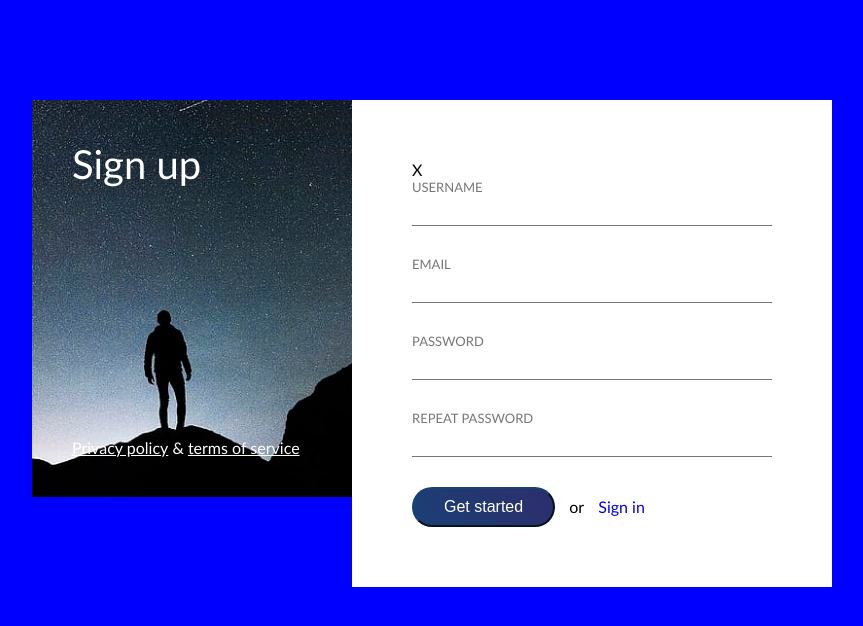
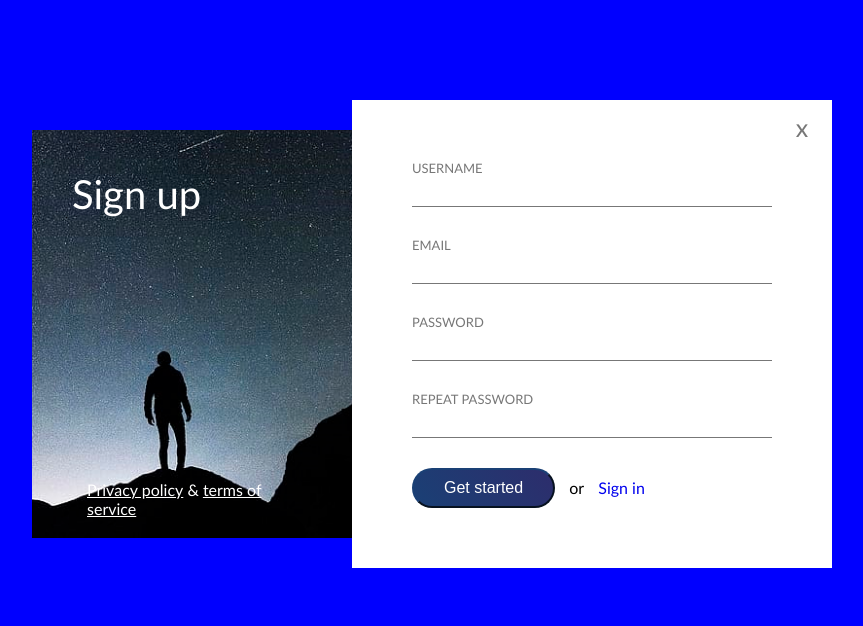
Before and after one commit to melanijaa/10-sign-up-page, a website: page index.html in a window 1280 px wide. Shown: the whole page, without its empty margins (208-1071 px from the left). Drawn offline with Linux system fonts and the light colour scheme.

Commit message:
position

```diff
--- a/css/main.css
+++ b/css/main.css
@@ -1,19 +1,24 @@
 
 .container {
+    display: inline-block;
     width: 800px;
     margin-top: 100px;
     margin-left: calc(50% - 400px);
+    position: relative;
 }
 
 .left-column {
     width: 40%;
-    float: left;
     padding: 40px;
     background-color: #008fae;
     background-image: url(../img/star-night-person-man.png);
     color: #fff;
     background-position: bottom;
     background-size: cover;
+    position: absolute;
+    bottom: 30px;
+    top: 30px;
+    left: 0px;
 }
 
 .main-title {
@@ -24,6 +29,10 @@
 }
 
 .bottom-links {
+    position: absolute;
+    bottom: 20px;
+    left: 55px;
+    right: 40px;
 }
 
 .bottom-links > .link {
@@ -32,10 +41,22 @@
 
 .right-column {
     width: 60%;
-    float: left;
+    float: right;
     padding: 60px;
     background-color: #fff;
+    position: relative;
 }
 
-.close {
+.right-column > .close {
+    width: 60px;
+    height: 60px;
+    font-size: 25px;
+    text-align: center;
+    line-height: 54px;
+    position: absolute;
+    top: 0px;
+    right: 0px;
+    cursor: pointer;
+    color: #777;
+    font-weight: lighter;
 }
--- a/index.html
+++ b/index.html
@@ -33,7 +33,7 @@
             </footer>
         </div>
         <div class="right-column">
-            <div class="close">X</div>
+            <div class="close">x</div>
             <form class="form">
                 <div class="form-row">
                     <label for="username" class="label">Username</label>
```
